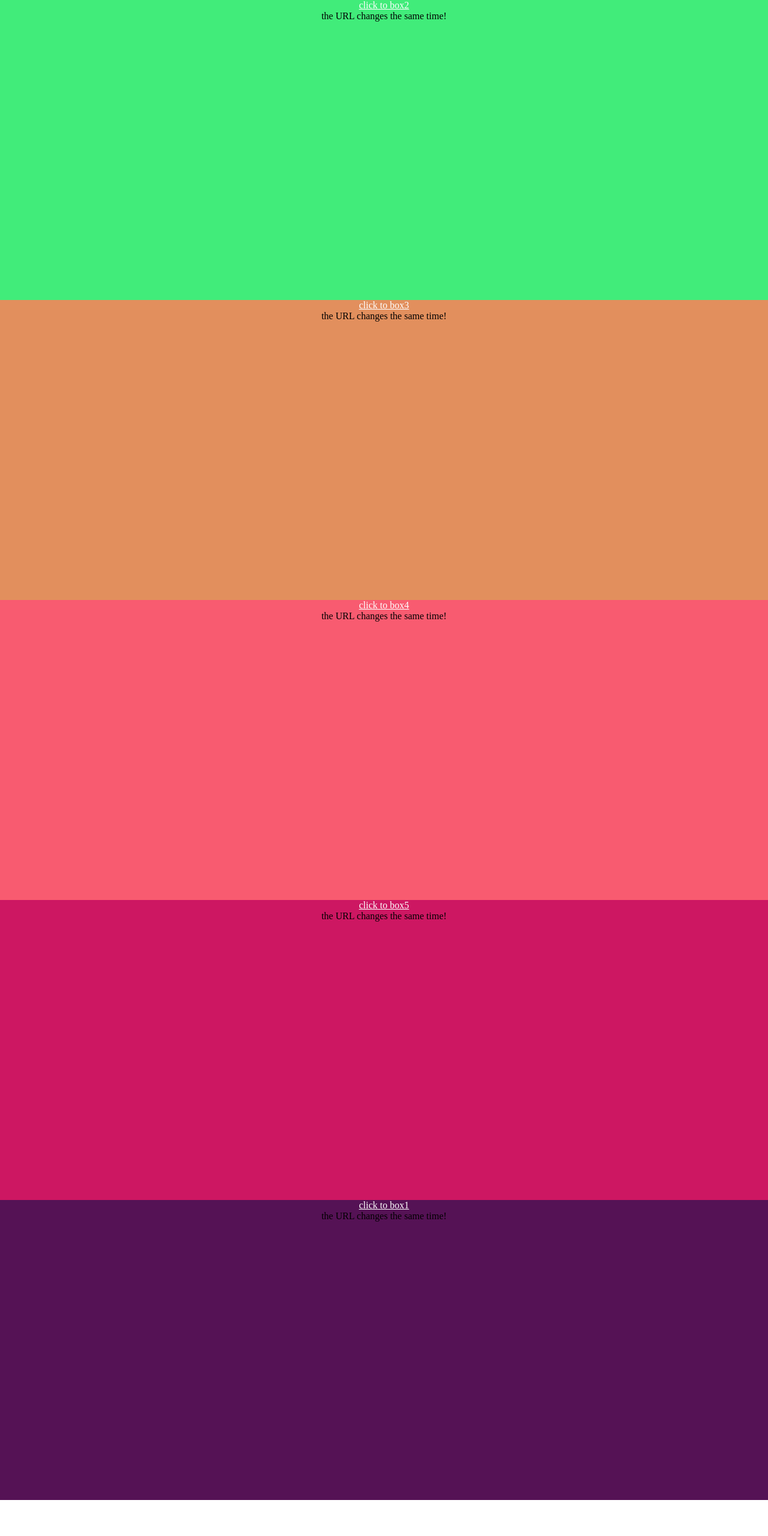
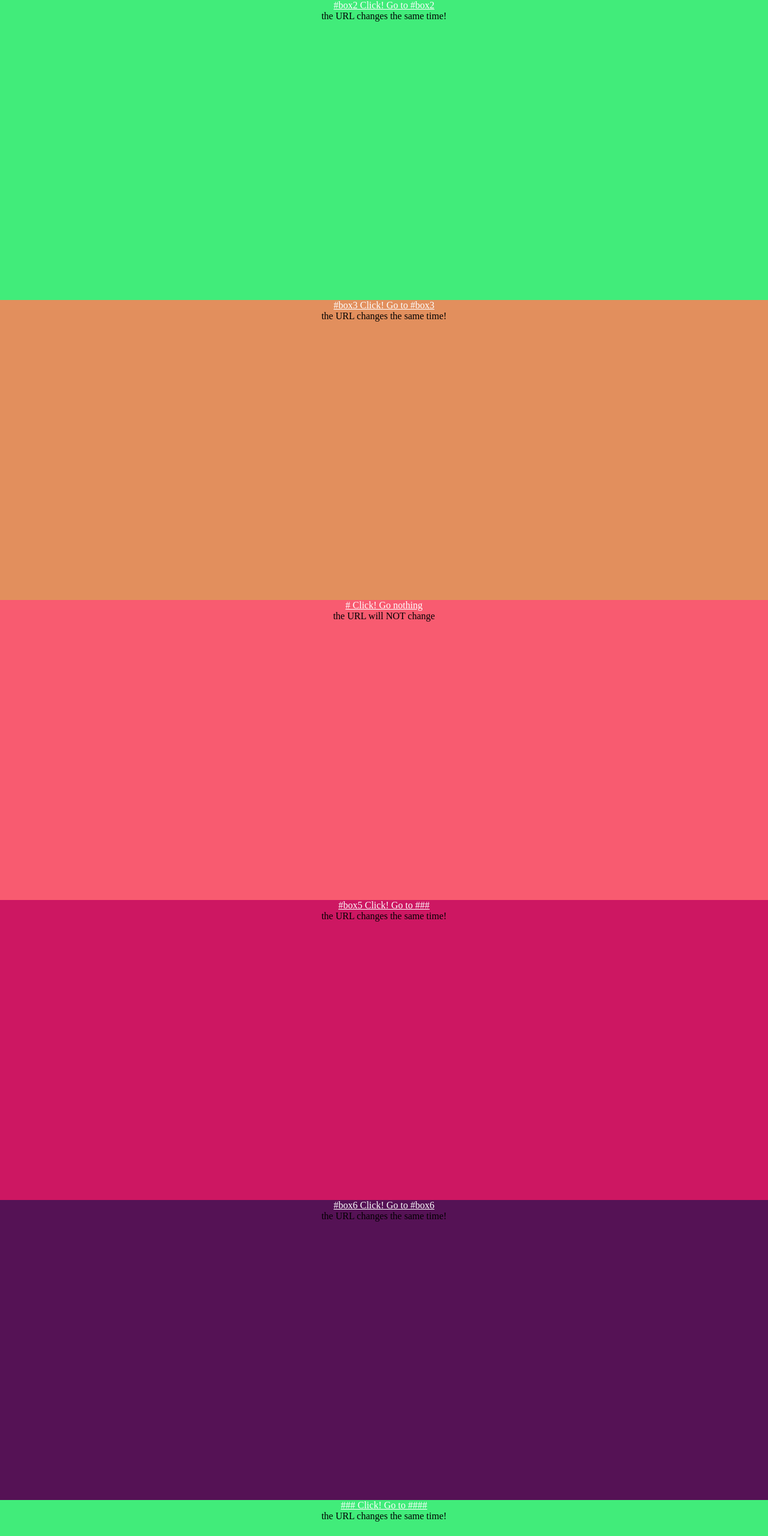
Before and after one commit to hzlzh/Anchor-Scroll, a plain HTML site: page demo.html in a window 1280 px wide. Shown: the top 2560 px of the page at 60% size. Before the commit the page ends 2500 px from the top, so only its background shows below. Drawn offline with nearby package versions, Linux system fonts and the light colour scheme.

Commit message:
update demo html

```diff
--- a/demo.html
+++ b/demo.html
@@ -1,16 +1,16 @@
 <!DOCTYPE HTML>
 <html lang="en-US" dir="ltr">
 <head>
+  <meta name="description" content="Anchor-Scroll" />
   <meta charset="UTF-8" />
-  <title>cool-head</title>
+  <title>Anchor-Scroll demo</title>
   <script src="http://ajax.googleapis.com/ajax/libs/jquery/1.7.2/jquery.min.js"></script>
   <script>!window.jQuery && document.write('<script src="js/jquery-1.7.2.min.js"><\/script>')</script>
 <script type="text/javascript">
-    // Anchor-Scroll
 // Load jQuery.js firstly
 jQuery(function() {
     jQuery('a[href*=#]').click(function() {
-        if (location.pathname.replace(/^\//, '') == this.pathname.replace(/^\//, '') && location.hostname     == this.hostname) {
+        if (location.pathname.replace(/^\//, '') == this.pathname.replace(/^\//, '') && location.hostname == this.hostname) {
             var $target = jQuery(this.hash);
             var $url = this.hash.slice(1);
             var $scrollTime = 500;
@@ -19,33 +19,60 @@
                 window.location.hash = encodeURIComponent($url);
             }
             $target = $target.length && $target || jQuery('[name=' + $url + ']');
-          if ($target.length) {
+            if (!$url) {
+                return false;
+            } else if ($target.length) {
                 var targetOffset = $target.offset().top;
                 jQuery('html,body').animate({
                     scrollTop: targetOffset
                 }, $scrollTime);
-            setTimeout(updateUrl, $scrollTime + 100)
+              //setTimeout(updateUrl, $scrollTime + 100)
                 return false;
             }
         }
     });
+    //test by trigger it
+    $('#box1 a').trigger('click');
 });
   </script>
 <style type="text/css">
   *{margin:0;}.box a{color: #FFFFFF;}
   .box{display: block;height: 500px;text-align: center;}
-  #box1{background-color: #41ec7a;}
-  #box2{background-color: #e28f5d;}
-  #box3{background-color: #f85b70;}
-  #box4{background-color: #cd1762;}
-  #box5{background-color: #551255;}
+  #box1,#box6{background-color: #41ec7a;}
+  #box2,#box7{background-color: #e28f5d;}
+  #box3,#box8{background-color: #f85b70;}
+  #box4,#box9{background-color: #cd1762;}
+  #box5,#box0{background-color: #551255;}
   </style>
 </head>
 <body>
-  <div id="box1" class="box"><a href="#box2">click to box2</a><p>the URL changes the same time!</p></div>
-  <div id="box2" class="box"><a href="#box3">click to box3</a><p>the URL changes the same time!</p></div>
-  <div id="box3" class="box"><a href="#box4">click to box4</a><p>the URL changes the same time!</p></div>
-  <div id="box4" class="box"><a href="#box5">click to box5</a><p>the URL changes the same time!</p></div>
-  <div id="box5" class="box"><a href="#box1">click to box1</a><p>the URL changes the same time!</p></div>
+<div id="box1" class="box">
+  <a href="#box2">#box2 Click! Go to #box2</a>
+  <p>the URL changes the same time!</p>
+</div>
+<div id="box2" class="box">
+  <a href="#box3">#box3 Click! Go to #box3</a>
+  <p>the URL changes the same time!</p>
+</div>
+<div id="box3" class="box">
+  <a href="#"># Click! Go nothing</a>
+  <p>the URL will NOT change</p>
+</div>
+<div id="box4" class="box">
+  <a href="#box5">#box5 Click! Go to ###</a>
+  <p>the URL changes the same time!</p>
+</div>
+<div id="box5" class="box">
+  <a href="#box6">#box6 Click! Go to #box6</a>
+  <p>the URL changes the same time!</p>
+</div>
+<div id="box6" class="box">
+  <a href="####">### Click! Go to ####</a>
+  <p>the URL changes the same time!</p>
+</div>
+<div id="box7" class="box">
+  <a href="#box1">#box1 Click! Go to #box1</a>
+  <p>the URL changes the same time!</p>
+</div>
 </body>
 </html>
```
Lines whose indentation alone changed are shown as unchanged.
